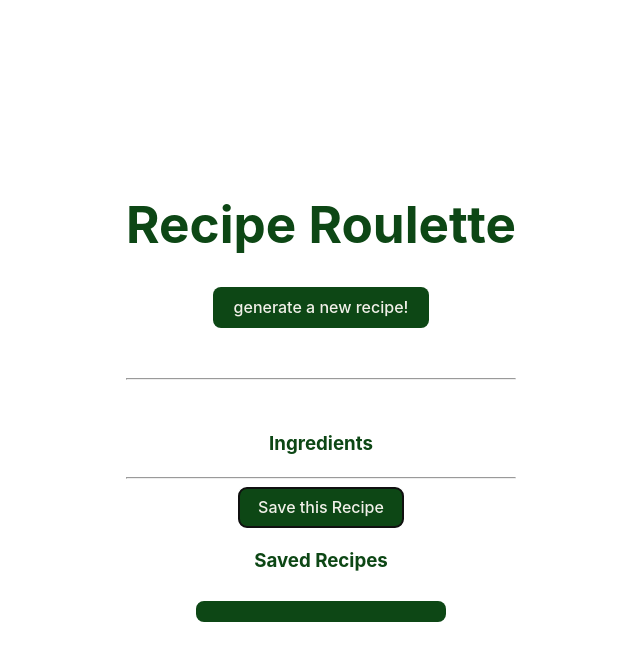
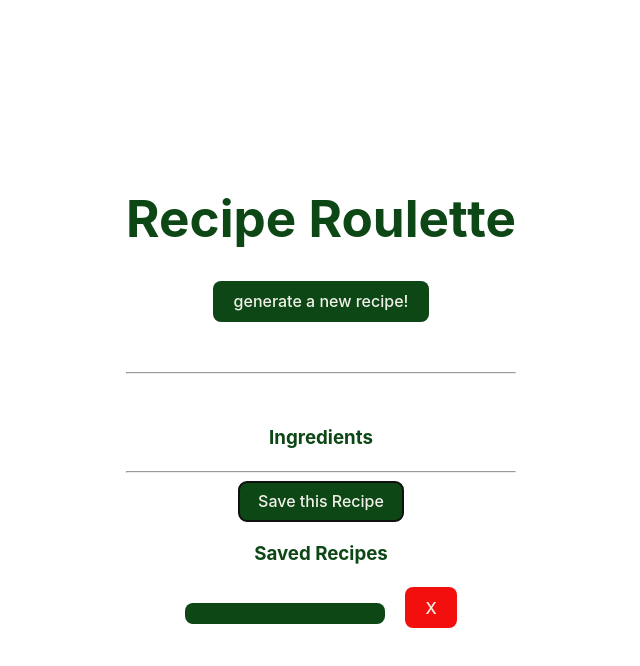
Before and after one commit to chrismuto/recipe-roulette-v2, a React (Vite) app: page / in a window 1280 px wide. Both pictures are taken after a click on the button "Save this Recipe". Shown: the top 666 px of the page, without its empty margins (319-959 px from the left). Built offline with nearby package versions, Linux system fonts and the light colour scheme.

Commit message:
added remove saved recipe button

```diff
--- a/src/App.css
+++ b/src/App.css
@@ -58,8 +58,13 @@ button {
 }
 
 .saved-recipe-button {
-  width: 250px;
+  width: 200px;
   overflow: hidden;
   white-space: nowrap;
   text-overflow: ellipsis;
 }
+
+.delete-recipe-button {
+  background-color: #f40f0f;
+  margin-left: 20px;
+}
--- a/src/App.jsx
+++ b/src/App.jsx
@@ -48,6 +48,13 @@ function App() {
     }
   }
 
+  function deleteRecipe(id) {
+    console.log(id)
+    const newRecipeArray = recipes.filter(recipe => recipe.idMeal !== id)
+    localStorage.setItem("recipes", JSON.stringify(newRecipeArray));
+    setRecipes(newRecipeArray)
+  }
+
   return (
     <>
       <h1>Recipe Roulette</h1>
@@ -59,7 +66,7 @@ function App() {
       <Recipe recipe = {recipe.strInstructions} />
       <Ingredients recipe = {recipe} />
       <hr className="horizontal-break" />
-      <SavedRecipeContainer recipe = {recipe} recipes = {recipes} saveRecipe = {saveRecipe} setRecipe={setRecipe} />
+      <SavedRecipeContainer recipe = {recipe} recipes = {recipes} saveRecipe = {saveRecipe} deleteRecipe = {deleteRecipe} setRecipe={setRecipe} setRecipes={setRecipes}/>
     </>
   )
 }
--- a/src/components/SavedRecipeContainer.jsx
+++ b/src/components/SavedRecipeContainer.jsx
@@ -6,8 +6,12 @@ export default function SavedRecipes(props) {
         props.saveRecipe()
     }
 
+    const deleteRecipe = (id) => {
+        props.deleteRecipe(id)
+    }
+
     const recipeButtons = props.recipes.map((recipe) => {
-        return <SavedRecipe name = {recipe.name} mealId = {recipe.idMeal} setRecipe = {props.setRecipe}/>
+        return <SavedRecipe name = {recipe.name} mealId = {recipe.idMeal} setRecipe = {props.setRecipe} deleteRecipe = {deleteRecipe}/>
     })
 
     return (
--- a/src/components/fragments/SavedRecipe.jsx
+++ b/src/components/fragments/SavedRecipe.jsx
@@ -13,8 +13,12 @@ export default function SavedRecipe(props) {
         }
     }
 
+    const deleteRecipe = (id) => {
+      props.deleteRecipe(props.mealId)
+    }
+
     return (
-        <li className="recipe-list-item"><button className="saved-recipe-button" onClick={getSavedRecipe}>{props.name}</button></li>
+        <li className="recipe-list-item"><button className="saved-recipe-button" onClick={getSavedRecipe}>{props.name}</button><button className="delete-recipe-button" onClick={deleteRecipe}>X</button></li>
     )
 
 }
```
